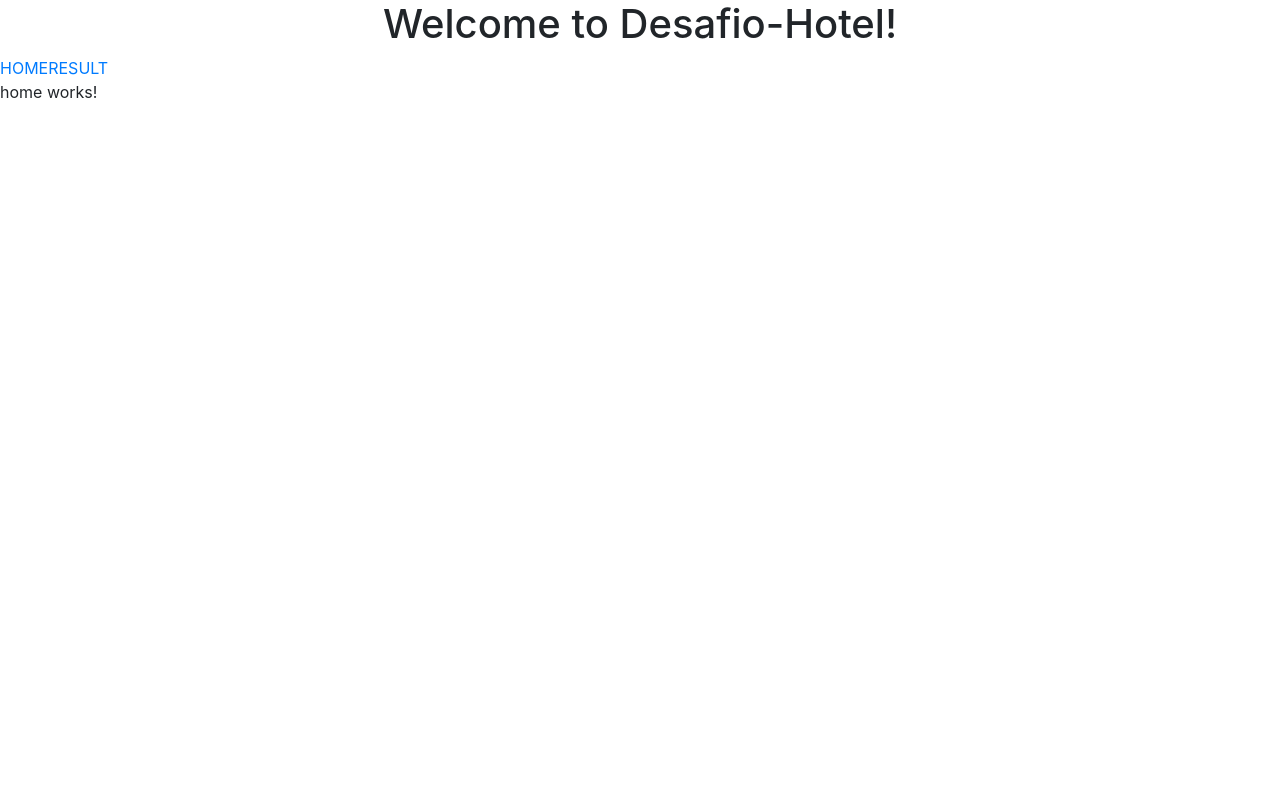
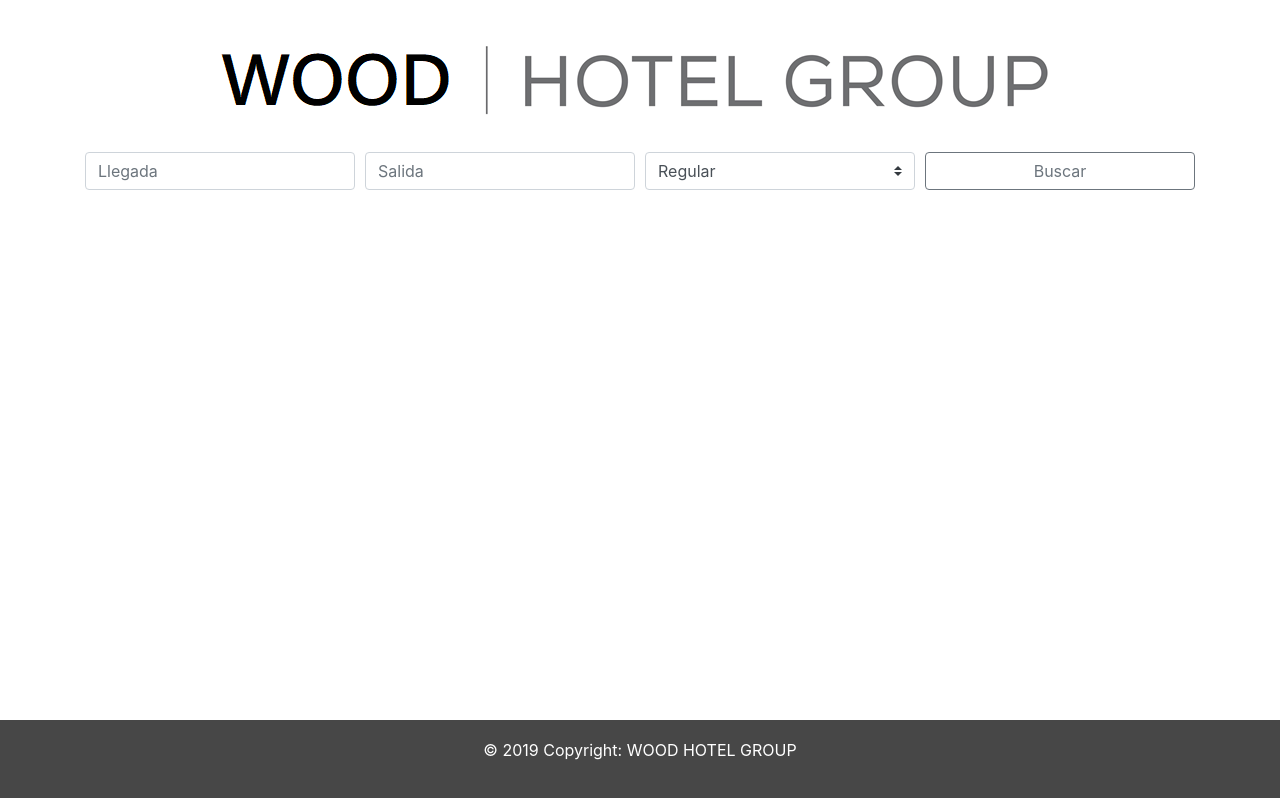
Before and after one commit to gisellem22/Deseafio-Hotel, an Angular app: page /home in a window 1280 px wide. Built offline with nearby package versions, Linux system fonts and the light colour scheme.

Commit message:
se crea header y footer en app.components. Y Form con estilo en home.component

```diff
--- a/src/app/app.component.css
+++ b/src/app/app.component.css
@@ -0,0 +1,10 @@
+footer {
+    background: rgb(71, 71, 71);
+    color: white;
+    position: absolute;
+    bottom: 0;
+    width: 100%;
+    height: 80px;
+    line-height: 60px;
+
+}
--- a/src/app/app.component.html
+++ b/src/app/app.component.html
@@ -1,4 +1,4 @@
-<div style="text-align:center">
+<!-- <div style="text-align:center">
   <h1> Welcome to {{ title }}! </h1>
 </div>
 
@@ -6,4 +6,22 @@
   <a routerLink="/home" routerLinkActive="active">HOME</a>
   <a routerLink="/result" routerLinkActive="active">RESULT</a>
 </nav>
-<router-outlet></router-outlet>
+<router-outlet></router-outlet> -->
+
+<!-- Header -->
+<header class="container">
+    <nav class="text-center">
+        <a class="navbar-brand" routerLink="/home" routerLinkActive="active">
+          <img src="../assets/image-2.png" alt="Wood Hotel Group" class="img-fluid">
+        </a>
+    </nav>
+  </header>
+  <!-- SPA -->
+  <router-outlet></router-outlet>
+  <!-- Footer -->
+  <footer class="text-center w-100 mt-5 mr-5">
+  <div>
+      <div class="footer-copyright"> © 2019 Copyright: WOOD HOTEL GROUP
+        </div>
+  </div>
+  </footer>
--- a/src/app/app.module.ts
+++ b/src/app/app.module.ts
@@ -1,5 +1,6 @@
 import { BrowserModule } from '@angular/platform-browser';
 import { NgModule } from '@angular/core';
+import { FormsModule } from '@angular/forms';
 
 import { AppComponent } from './app.component';
 import { HomeComponent } from './components/home/home.component';
@@ -17,7 +18,8 @@ import { AppRoutingModule } from './app-routing.module';
   ],
   imports: [
     BrowserModule,
-    AppRoutingModule
+    AppRoutingModule,
+    FormsModule
   ],
   providers: [],
   bootstrap: [AppComponent]
--- a/src/app/components/home/home.component.html
+++ b/src/app/components/home/home.component.html
@@ -1 +1,25 @@
-<p>home works!</p>
+<div class="container">
+    <form>
+        <div class="form-row">
+            <div class="form-group col-md-3 mb-3">
+                <input onfocus="(this.type='date')" class="form-control" (change)="fromDate($event)"
+                    placeholder="Llegada">
+            </div>
+            <div class="form-group col-md-3 mb-3">
+                <input onfocus="(this.type='date')" class="form-control" (change)="toDate($event)"
+                    placeholder="Salida">
+            </div>
+            <div class="form-group col-md-3 mb-3">
+                <select class="custom-select" (change)="onChange($event)">
+                    <option disabled>Tipo de Cliente</option>
+                    <option value="Regular">Regular</option>
+                    <option value="Frecuente">Frecuente</option>
+                </select>
+            </div>
+            <div class="form-group col-md-3 mb-3">
+                <button class="btn btn-outline-secondary btn-block" type="button" routerLink="/result"
+                    routerLinkActive="active">Buscar</button>
+            </div>
+        </div>
+    </form>
+</div>
--- a/src/app/components/home/home.component.ts
+++ b/src/app/components/home/home.component.ts
@@ -11,6 +11,26 @@ export class HomeComponent implements OnInit {
 
   hotels: HOTEL[];
 
+  initialDate: string;
+  finalDate: string;
+  client:string;
+
+  fromDate(event: any) {
+    this.initialDate = event.target.value;
+    console.log(this.initialDate);
+  }
+  toDate(event: any) {
+    this.finalDate = event.target.value;
+    console.log(this.finalDate);
+  }
+  onChange(event: any){
+    this.client = event.target.value;
+    console.log(this.client);
+  }
+  getResult(){
+    console.log("from: ", this.initialDate,"to: ", this.finalDate, "cliente: ", this.client)
+  }
+
   constructor(public HotelsService: HotelsService) { }
 
   ngOnInit() {
--- a/src/styles.css
+++ b/src/styles.css
@@ -1 +1,4 @@
-/* You can add global styles to this file, and also import other style files */
+* {
+    margin: 0%;
+    padding: 0%;
+}
```
Also changed, not shown: src/assets/image-2.png (added).
